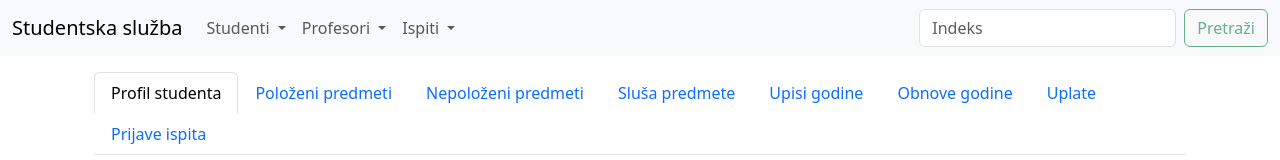
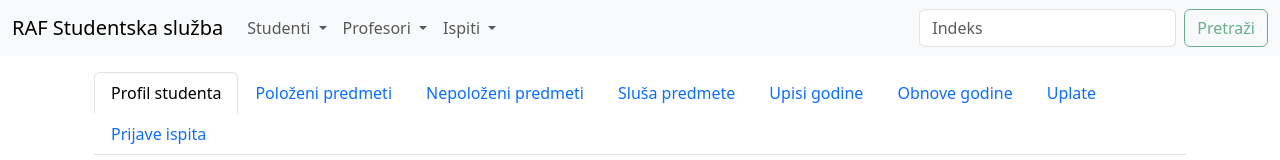
Before and after one commit to RAFSoftLab/student-service-client, an Angular app: page /student/-1 in a window 1280 px wide. Shown: the top 160 px of the page. Built offline with nearby package versions, Linux system fonts and the light colour scheme; no server answers.

Commit message:
RAF studentska sluzba

```diff
--- a/src/app/components/app/app.component.html
+++ b/src/app/components/app/app.component.html
@@ -1,6 +1,6 @@
 <nav *ngIf="!isLoginPage()" class="navbar navbar-expand-lg bg-body-tertiary">
   <div class="container-fluid">
-    <a [routerLink]="'/'" class="navbar-brand" href="#">Studentska služba</a>
+    <a [routerLink]="'/'" class="navbar-brand" href="#">RAF Studentska služba</a>
     <button class="navbar-toggler" type="button" data-bs-toggle="collapse" data-bs-target="#navbarSupportedContent" aria-controls="navbarSupportedContent" aria-expanded="false" aria-label="Toggle navigation">
       <span class="navbar-toggler-icon"></span>
     </button>
```
